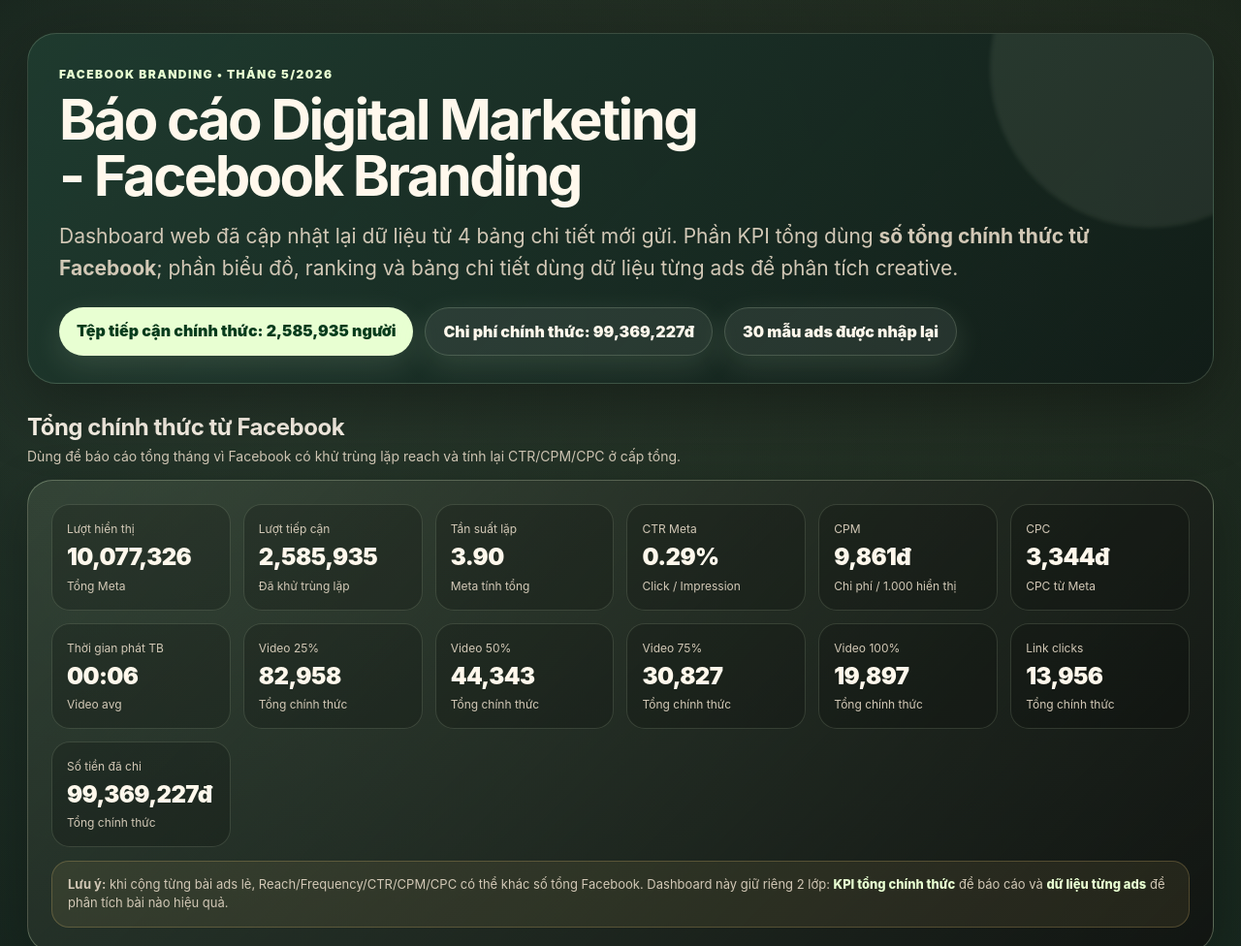
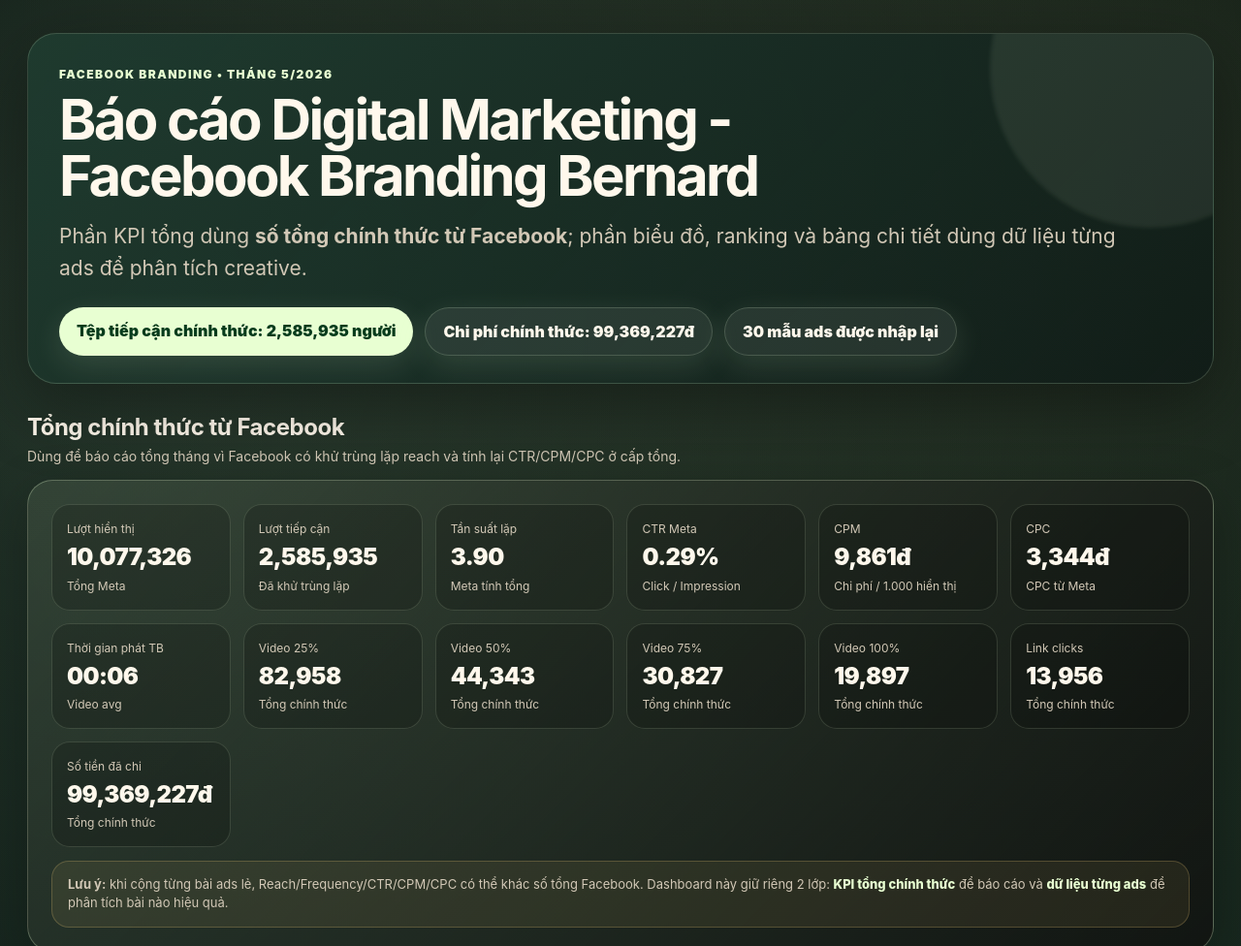
Before and after one commit to tranthihuongthufb03-cyber/Report-Facebook-Branding-Bernard-T5, a plain HTML site: page index.html in a window 1280 px wide. Shown: the top 976 px of the page at 97% size. Drawn offline with Linux system fonts and the light colour scheme.

Commit message:
Update index.html

```diff
--- a/index.html
+++ b/index.html
@@ -23,9 +23,9 @@
 <body>
 <div class="wrap">
 <header>
-  <div class="eyebrow">Facebook Branding • Tháng 5/2026</div>
-  <h1>Báo cáo Digital Marketing - Facebook Branding</h1>
-  <p class="subtitle">Dashboard web đã cập nhật lại dữ liệu từ 4 bảng chi tiết mới gửi. Phần KPI tổng dùng <b>số tổng chính thức từ Facebook</b>; phần biểu đồ, ranking và bảng chi tiết dùng dữ liệu từng ads để phân tích creative.</p>
+  <div class="eyebrow">Facebook Branding  • Tháng 5/2026</div>
+  <h1>Báo cáo Digital Marketing - Facebook Branding Bernard</h1>
+  <p class="subtitle">Phần KPI tổng dùng <b>số tổng chính thức từ Facebook</b>; phần biểu đồ, ranking và bảng chi tiết dùng dữ liệu từng ads để phân tích creative.</p>
   <div class="pill-row">
     <div class="pill">Tệp tiếp cận chính thức: 2,585,935 người</div>
     <div class="pill secondary">Chi phí chính thức: 99,369,227đ</div>
@@ -69,7 +69,7 @@
 <section class="section-title"><div><h2>Facebook tổng chính thức vs cộng từng ads</h2><p>Bảng này giải thích vì sao dashboard tổng không nên lấy Reach bằng cách cộng từng bài lẻ.</p></div></section>
 <section class="card"><div class="table-wrap" style="max-height:330px"><table id="compareTable"></table></div></section>
 
-<section class="section-title"><div><h2>Bảng chi tiết từng ads</h2><p>Đã cập nhật theo ảnh mới gửi; có thể lọc theo nhóm, format và trạng thái.</p></div></section>
+<section class="section-title"><div><h2>Bảng chi tiết từng ads</h2><p>Có thể lọc theo nhóm, format và trạng thái.</p></div></section>
 <section class="card"><div class="table-wrap"><table id="detailTable"></table></div></section>
 
 <div class="small" style="margin-top:18px">Ghi chú: Dữ liệu được nhập lại từ ảnh chụp bảng nên dashboard phục vụ phân tích nhanh. Nếu có file Excel/CSV gốc từ Meta, nên dùng file gốc để tránh sai số do đọc ảnh.</div>
```
